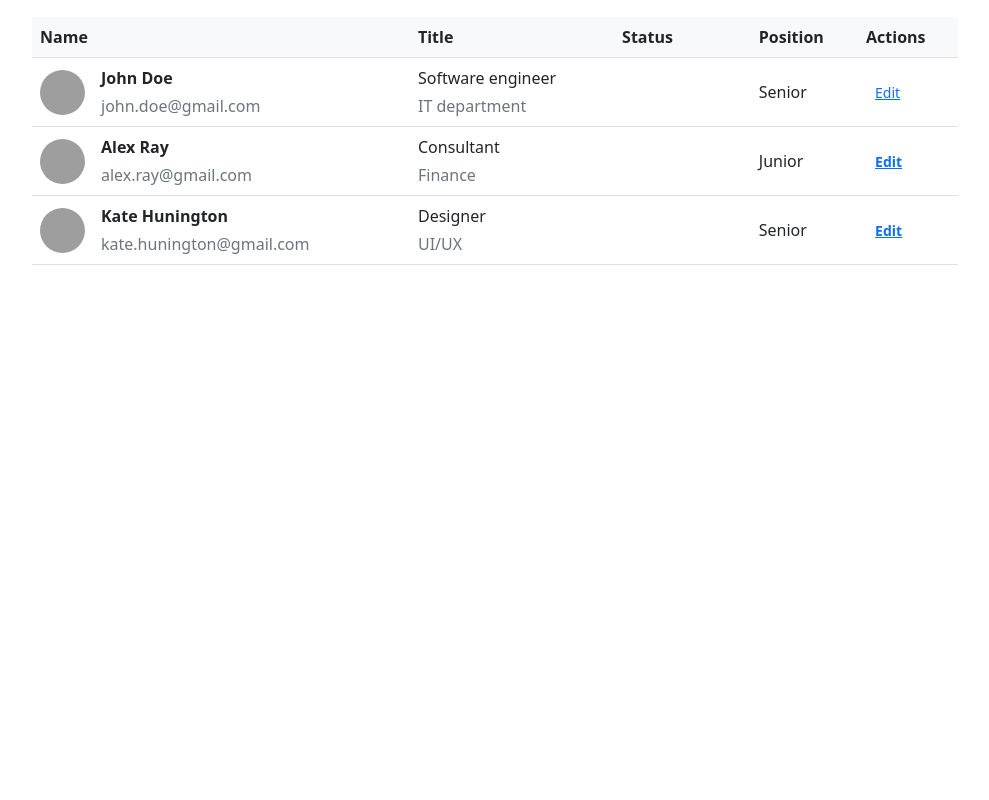
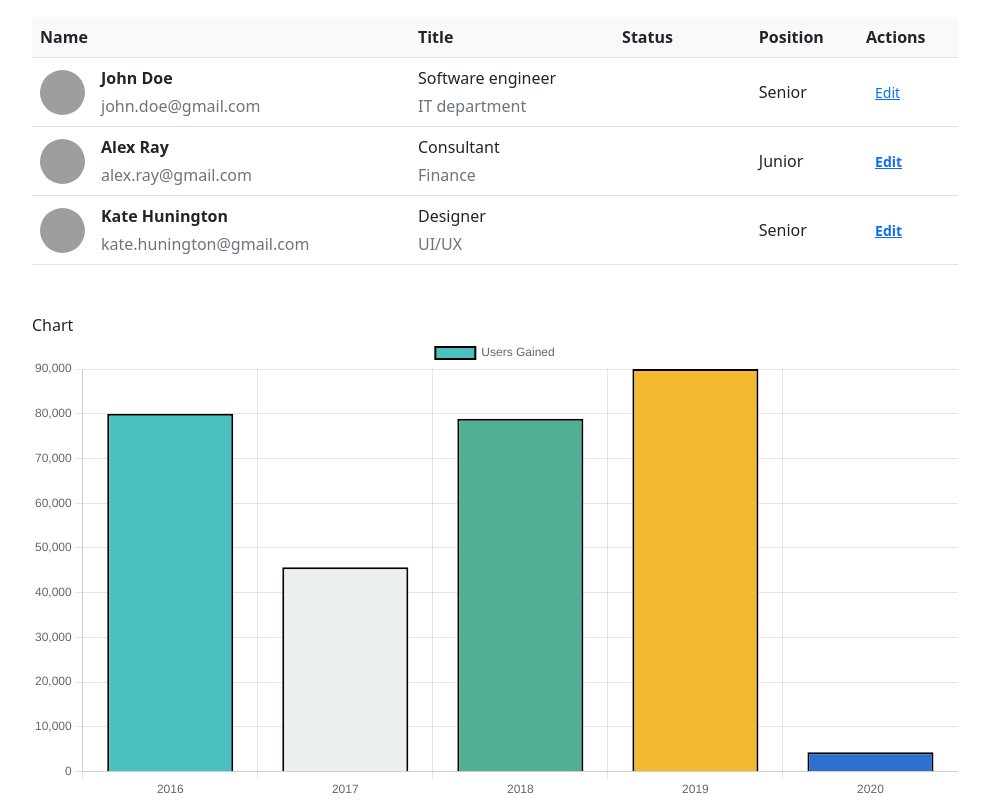
Before and after one commit to infinitix36/jathishwarya, a React (Create React App) app: page /dashboard in a window 1280 px wide. Shown: the part 599-1399 px from the top of the page, without its empty margins (50-1039 px from the left). Before the commit the page ends 864 px from the top, so only its background shows below. Built offline with nearby package versions, Linux system fonts and the light colour scheme; grey boxes are pictures that could not be loaded.

Commit message:
chart add in dashboard

```diff
--- a/src/pages/Dashboard.js
+++ b/src/pages/Dashboard.js
@@ -1,5 +1,27 @@
 import NavBar from "../components/Navbar";
+import { useState } from "react";
+import { UserData } from "../components/chart/Data";
+import BarChart from "../components/chart/BarChart";
+
 const Dashboard = () => {
+  const [userData, setUserData] = useState({
+    labels: UserData.map((data) => data.year),
+    datasets: [
+      {
+        label: "Users Gained",
+        data: UserData.map((data) => data.userGain),
+        backgroundColor: [
+          "rgba(75,192,192,1)",
+          "#ecf0f1",
+          "#50AF95",
+          "#f3ba2f",
+          "#2a71d0",
+        ],
+        borderColor: "black",
+        borderWidth: 2,
+      },
+    ],
+  });
   return (
     <div>
       <NavBar />
@@ -83,7 +105,7 @@ const Dashboard = () => {
                       <img
                         src="https://mdbootstrap.com/img/new/avatars/8.jpg"
                         alt=""
-                        style={{"width": "45px", "height": "45px"}}
+                        style={{ width: "45px", height: "45px" }}
                         class="rounded-circle"
                       />
                       <div class="ms-3">
@@ -118,7 +140,7 @@ const Dashboard = () => {
                         src="https://mdbootstrap.com/img/new/avatars/6.jpg"
                         class="rounded-circle"
                         alt=""
-                        style={{"width": "45px", "height": "45px"}}
+                        style={{ width: "45px", height: "45px" }}
                       />
                       <div class="ms-3">
                         <p class="fw-bold mb-1">Alex Ray</p>
@@ -153,7 +175,7 @@ const Dashboard = () => {
                         src="https://mdbootstrap.com/img/new/avatars/7.jpg"
                         class="rounded-circle"
                         alt=""
-                        style={{"width": "45px", "height": "45px"}}
+                        style={{ width: "45px", height: "45px" }}
                       />
                       <div class="ms-3">
                         <p class="fw-bold mb-1">Kate Hunington</p>
@@ -184,6 +206,16 @@ const Dashboard = () => {
               </tbody>
             </table>
           </div>
+          <div class=" col-md-2"></div>
+        </div>
+        <div class="row mt-5">
+          <div class="col-md-10">
+            {" "}
+            Chart{" "}
+            <div>
+              <BarChart chartData={userData}/>
+            </div>
+          </div>
         </div>
       </div>
     </div>
```
